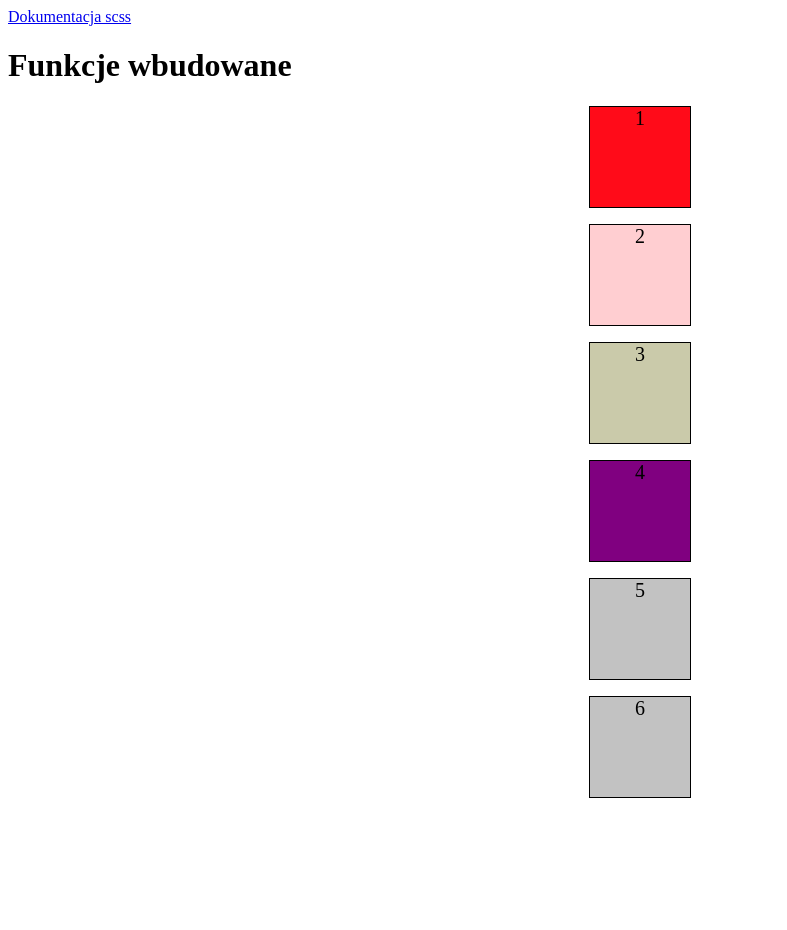
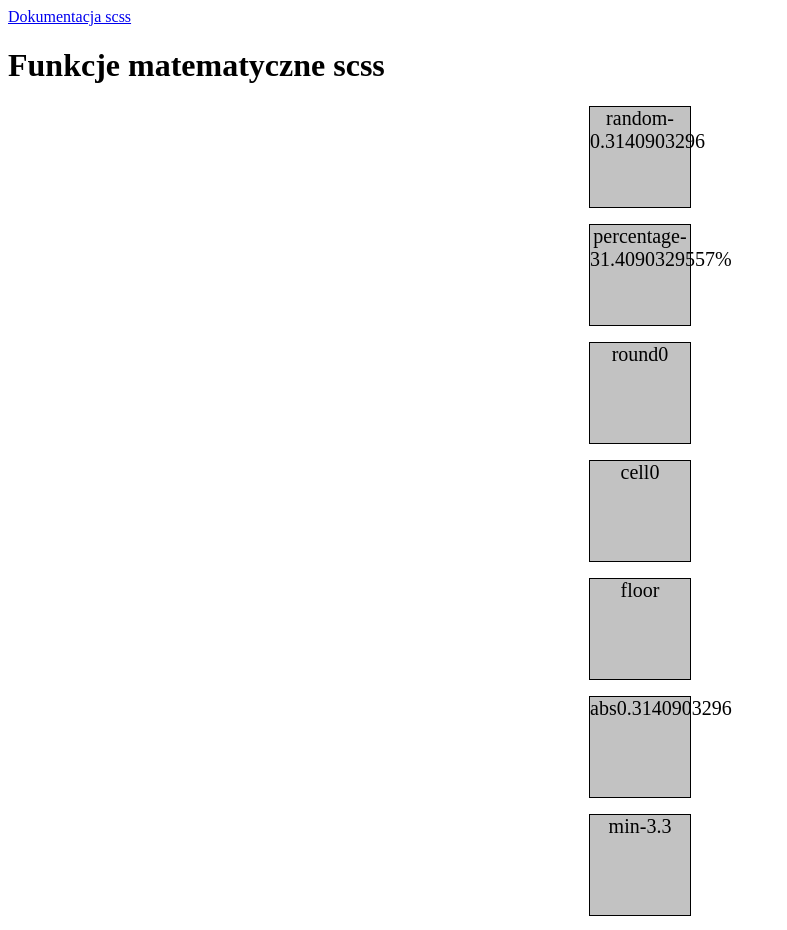
Before and after one commit to kbloski/scss_kurs, a Vue app in the folder vue-project/: page / in a window 1280 px wide. Shown: the top 930 px of the page, without its empty margins (0-787 px from the left). Before the commit the page ends 806 px from the top, so only its background shows below. Built offline with nearby package versions, Linux system fonts and the light colour scheme.

Commit message:
maths function sass

```diff
--- a/vue-project/src/components/sass/index.vue
+++ b/vue-project/src/components/sass/index.vue
@@ -17,7 +17,8 @@
     <!-- <l13_petla_for></l13_petla_for> -->
     <!-- <l14_petla_each></l14_petla_each> -->
     <!-- <l15_petla_while></l15_petla_while> -->
-    <l16_funkcje_wbudowane></l16_funkcje_wbudowane>
+    <!-- <l16_funkcje_wbudowane></l16_funkcje_wbudowane> -->
+    <l17_funckje_matematyczne></l17_funckje_matematyczne>
 </template>
 
 <script>
@@ -27,7 +28,8 @@ import l12_instrukcja_warunkowa_if from './l12_instrukcja_warunkowa_if.vue';
 import l13_petla_for from './l13_petla_for.vue';
 import l14_petla_each from './l14_petla_each.vue';
 import l15_petla_while from './l15_petla_while.vue';
-import l16_funkcje_wbudowane from '@/components/sass/l16_funkcje_wbudowane.vue';
+import l16_funkcje_wbudowane from '@/components/sass/l16_funkcje_kolorow.vue';
+import l17_funckje_matematyczne from './l17_funckje_matematyczne.vue';
 
 import l1Zmienne from './l1_zmienne.vue';
 import l2_zmienne_part2 from './l2_zmienne_part2.vue';
@@ -57,7 +59,8 @@ export default {
         l13_petla_for,
         l14_petla_each,
         l15_petla_while,
-        l16_funkcje_wbudowane
+        l16_funkcje_wbudowane,
+        l17_funckje_matematyczne
     }
 }
 </script>
--- a/vue-project/src/components/sass/l16_funkcje_wbudowane.vue
+++ b/vue-project/src/components/sass/l16_funkcje_kolorow.vue
@@ -47,5 +47,4 @@ div {
 }
 
 
-
 </style>
--- /dev/null
+++ b/vue-project/src/components/sass/l17_funckje_matematyczne.vue
@@ -0,0 +1,55 @@
+<template>
+    <h1>Funkcje matematyczne scss</h1>
+    <div class="random">random</div>
+    <div class="percentage">percentage</div>
+    <div class="round">round</div>
+    <div class="cell">cell</div>
+    <div class="floor">floor</div>
+    <div class="abs">abs</div>
+    <div class="min">min</div>
+    <div class="max">max</div>
+</template>
+
+<style lang="scss" scoped>
+div {
+    aspect-ratio: 1/1;
+    border: 1px solid black;
+    margin: 0 auto;
+    width: 100px;
+    margin-top: 1rem;
+    background-color: rgb(194, 194, 194);
+    text-align: center;
+    font-size: 20px;
+}
+
+
+$value: -1 * random();
+.random::after {
+    content: '#{$value}';
+}
+
+.percentage::after {
+    content: '#{percentage($value)}';
+}
+
+.round::after {
+    content: '#{round($value)}';
+}
+
+.cell::after {
+    content: '#{ceil($value)}';
+}
+
+.abs::after {
+    content: '#{abs($value)}';
+}
+.min::after {
+    content: '#{min($value, -2, -3, -3.3)}';
+}
+
+.max::after {
+    content: '#{max($value, 1, 2,3,4,5)}';
+}
+
+
+</style>
```
